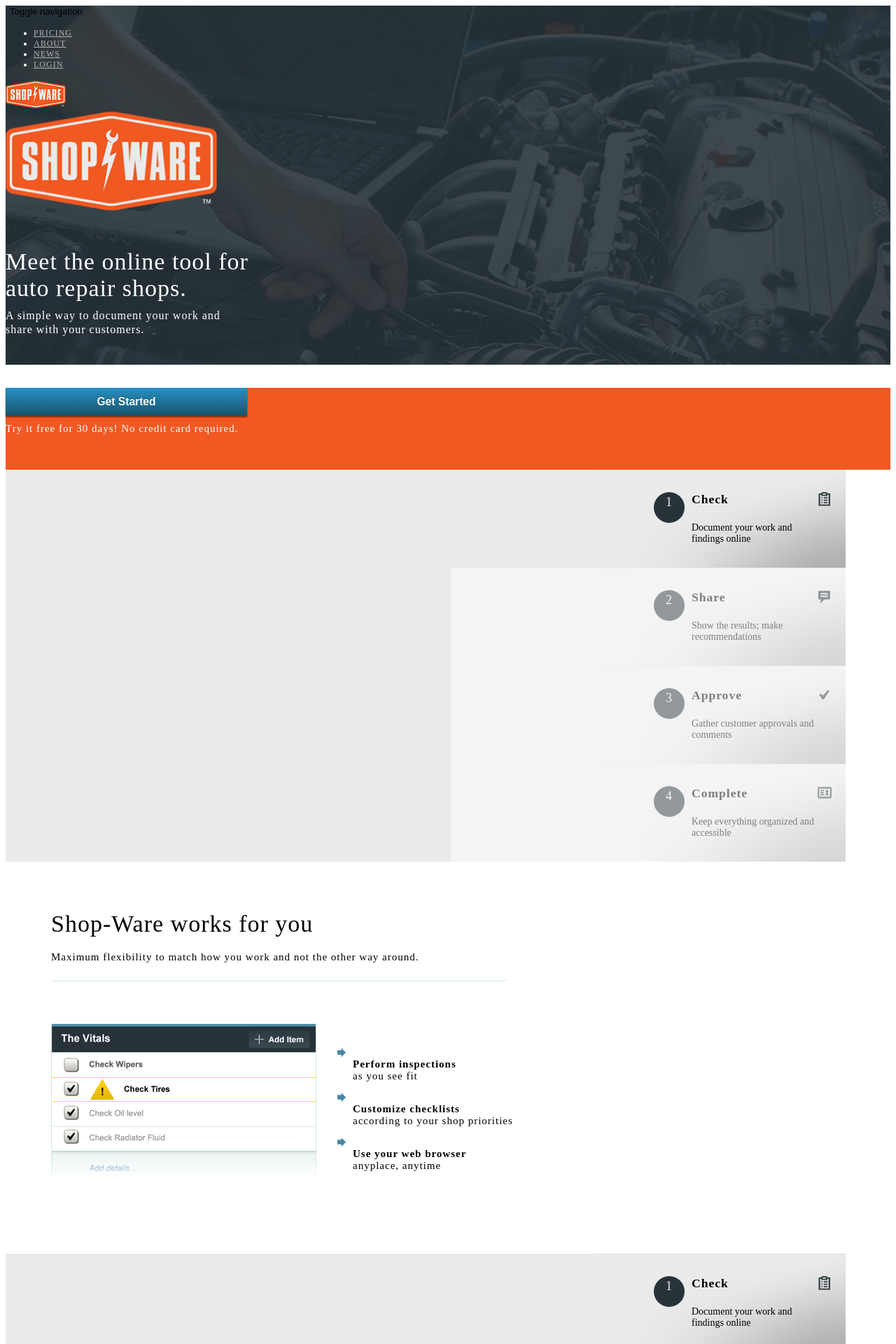
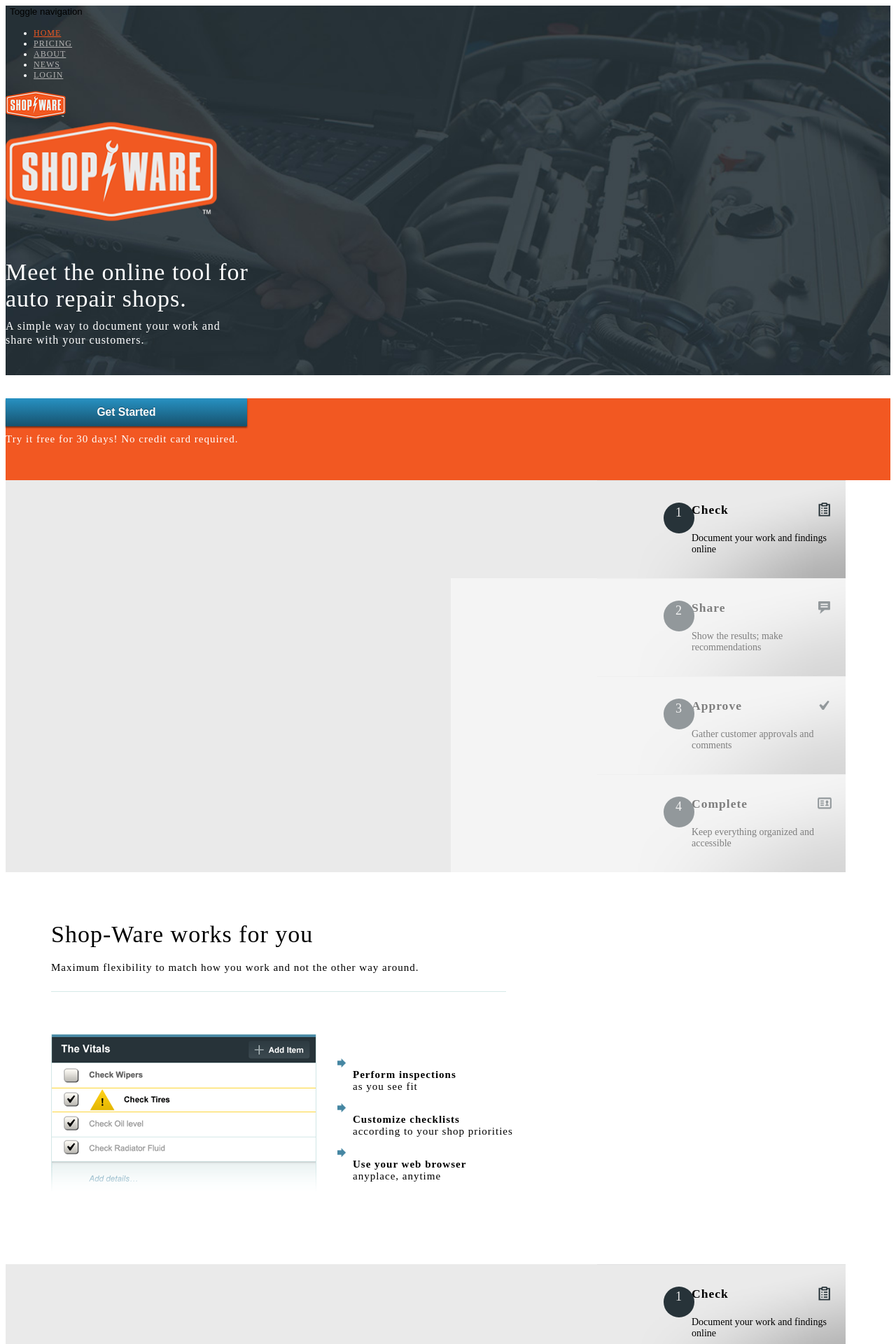
Before and after one commit to justinpetersen/shop-ware, a PHP site: page / in a window 1280 px wide. Shown: the top 1920 px of the page at 70% size. Run offline with PHP 8.4, Linux system fonts and the light colour scheme; style sheets or scripts are compiled from the project's sources; some libraries are stand-ins or nearby versions.

Commit message:
Adjusted layout of Home page accordion tabs

```diff
--- a/app/about.html
+++ b/app/about.html
@@ -43,6 +43,7 @@
                         <!-- Collect the nav links, forms, and other content for toggling -->
                         <div class="collapse navbar-collapse" id="bs-example-navbar-collapse-1">
                             <ul class="nav navbar-nav">
+                                <li class="visible-xs"><a href="index.html">HOME</a></li>
                                 <li><a href="pricing.html">PRICING</a></li>
                                 <li class="active"><a href="#">ABOUT</a></li>
                                 <li><a href="#">NEWS</a></li>
--- a/app/index.html
+++ b/app/index.html
@@ -43,6 +43,7 @@
                         <!-- Collect the nav links, forms, and other content for toggling -->
                         <div class="collapse navbar-collapse" id="bs-example-navbar-collapse-1">
                             <ul class="nav navbar-nav">
+                                <li class="visible-xs active"><a href="index.html">HOME</a></li>
                                 <li><a href="pricing.html">PRICING</a></li>
                                 <li><a href="about.html">ABOUT</a></li>
                                 <li><a href="#">NEWS</a></li>
--- a/app/pricing.html
+++ b/app/pricing.html
@@ -43,6 +43,7 @@
                         <!-- Collect the nav links, forms, and other content for toggling -->
                         <div class="collapse navbar-collapse" id="bs-example-navbar-collapse-1">
                             <ul class="nav navbar-nav">
+                                <li class="visible-xs"><a href="index.html">HOME</a></li>
                                 <li class="active"><a href="#">PRICING</a></li>
                                 <li><a href="about.html">ABOUT</a></li>
                                 <li><a href="#">NEWS</a></li>
--- a/app/styles/home.scss
+++ b/app/styles/home.scss
@@ -16,13 +16,18 @@
         }
 
         .home-tab {
-            height: 140px;
+            height: 110px;
             background: #eaeaea url('../images/tab-gradient.png') no-repeat right bottom;
             opacity: 0.5;
             transition: opacity 0.4s;
             cursor: pointer;
 
+            @media (min-width: 768px) {
+                height: 140px;
+            }
+
             .home-tab-copy {
+                position: relative;
                 padding-top: 32px;
                 padding-left: 20px;
                 padding-right: 20px;
@@ -36,23 +41,22 @@
                 }
 
                 .tab-number-circle {
-                    float: left;
+                    position: absolute;
+                    top: 32px;
+                    left: 20px;
                 }
 
                 .home-tab-icon {
-                    float: right;
+                    position: absolute;
+                    top: 32px;
+                    right: 20px;
                 }
 
                 .home-tab-heading {
-                    float: left;
-                    padding-left: 10px;
+                    padding-left: 40px;
 
                     @media (min-width: 768px) {
-                        width: 160px;
-                    }
-
-                    @media (min-width: 1200px) {
-                        width: 180px;
+                        width: 200px;
                     }
 
                     .home-tab-subheading {
```
